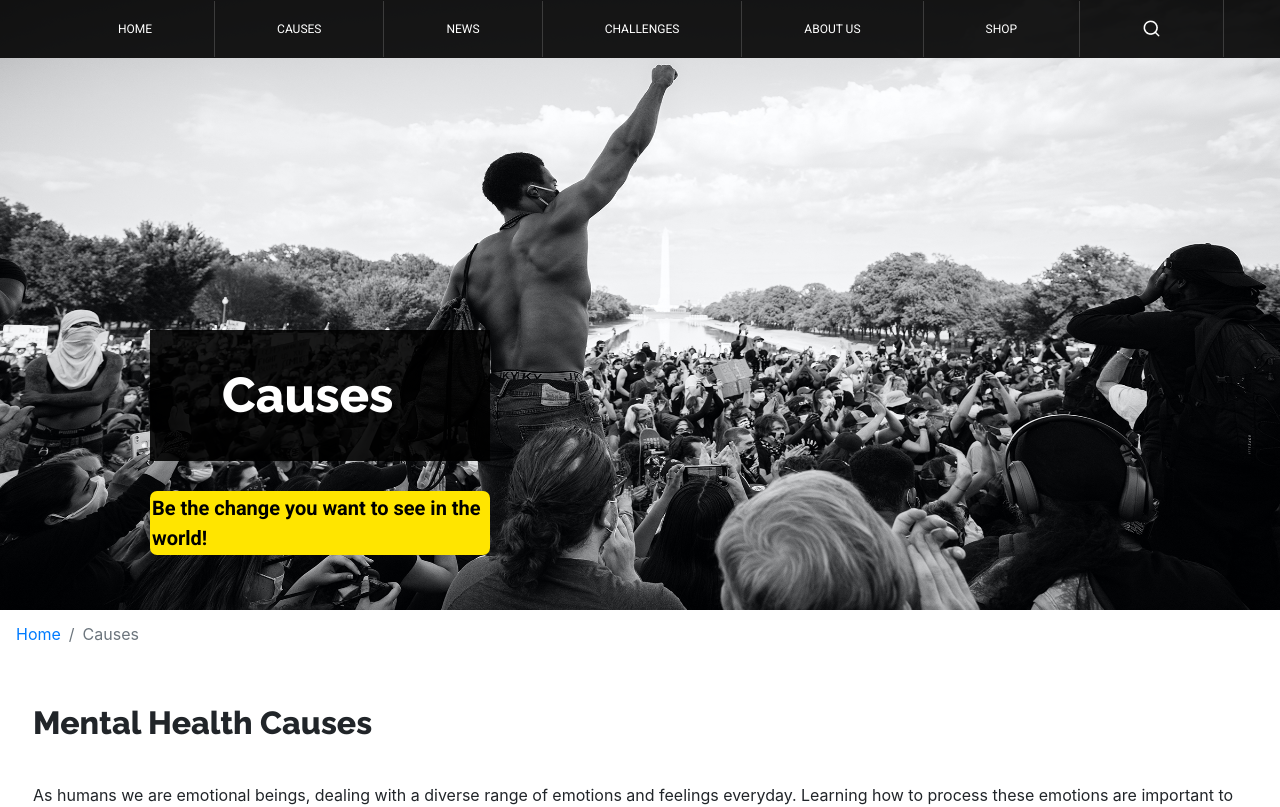
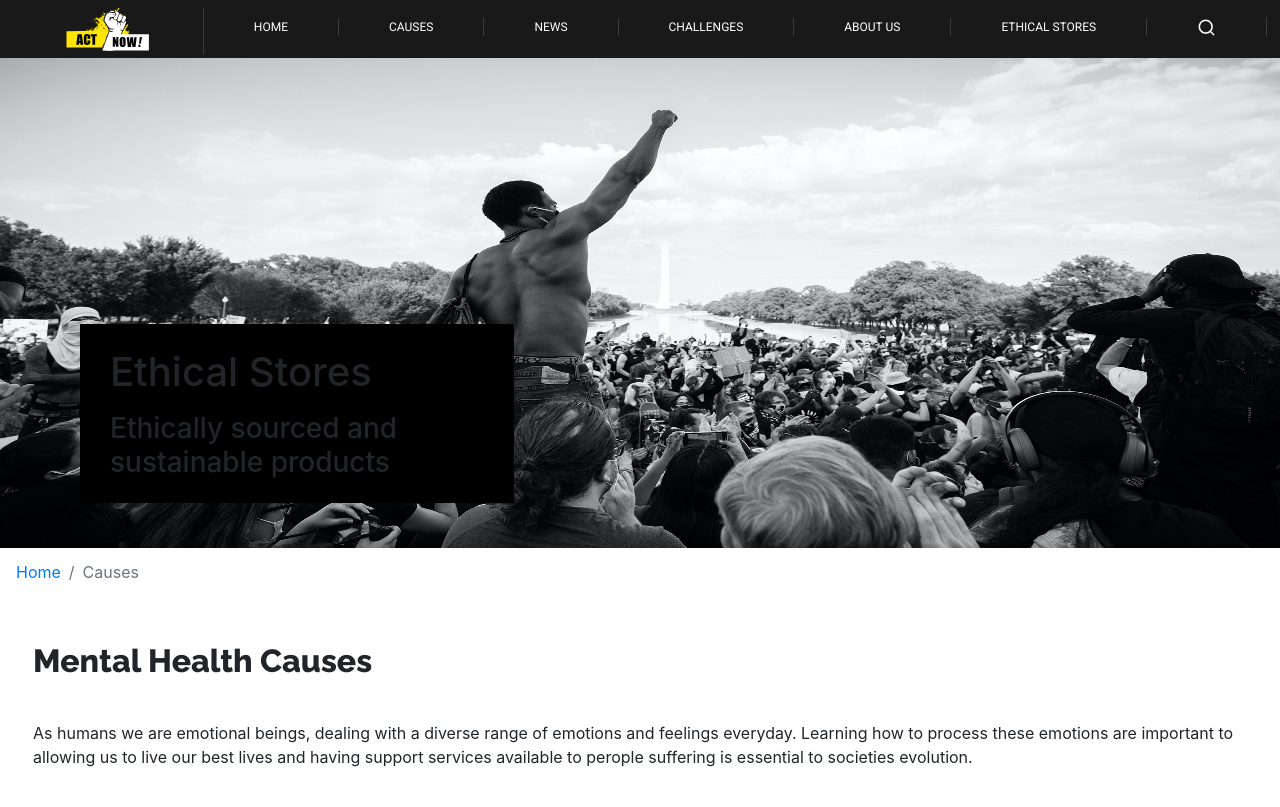
Before and after one commit to jecabm/project3, a plain HTML site: page Causes.html in a window 1280 px wide. Shown: the top 807 px of the page. Drawn offline with nearby package versions, Linux system fonts and the light colour scheme.

Commit message:
update causes

```diff
--- a/AboutMe.html
+++ b/Causes.html
@@ -20,34 +20,34 @@
 </head>
 <body>
 
-    <nav>
-<!-- Social navigation bar -->
-
-
-    <div id="menu" class="menu">
-
+    <div id="MenuMin" class="menuMin">
         <ul>
-                <a href="#"><li>HOME</li></a>
-                <a href="#"><li>CAUSES</li></a>
+            <!-- Logo to take users back to the homepage -->
+            <div class="logoSML">
+                <a href="index.html"><li><img src="images/ethical_stores/logo-small.svg"></li></a>
+            </div>
+            <!-- Text navs -->
+            <a href="index.html"><li>HOME</li></a>
+            <a href="causes.html".html><li>CAUSES</li></a>
             <a href="#"><li>NEWS</li></a>
             <a href="#"><li>CHALLENGES</li></a>
             <a href="#"><li>ABOUT US</li></a>
-                <a class="active"  href="#"><li>SHOP</li></a>
+            <!-- Changing Button Colour-->
+            <a class="storesBtn" href="ethnical_stores.html"><li>ETHICAL STORES</li></a>
             <a href="#"><li><img src="images/search.png"></li></a>
         </ul>
-
-
     </div>
 </nav>
 
-    <div class="hero">
+<div class="heroSection">
+  <div class="heroText">
+      <h1>Ethical Stores</h1>
+      <h3>Ethically sourced and sustainable products</h3>
+  </div>
+  <img src="../project3/images/peaceful hero.jpeg">
+</div>
 
-        <div class="text-hero">
-            <h1>Causes </h1 >
-            <p> Be the change you want to see in the world!</p>
-        </div>
-        <img src="images/peaceful hero.jpeg" width="" height="490">
-    </div>
+
 
       <nav aria-label="breadcrumb">
         <ol class="breadcrumb">
--- a/css/causes.css
+++ b/css/causes.css
@@ -94,7 +94,68 @@
     border-right: 0.1px solid rgb(60, 60, 60);
     font-size: 12px;
   }
+  .menuMin {
+    background-color: hsl(0, 0%, 0%, 0.9);
+    height: 58px;
+    z-index: 999;
+}
 
+.menuMin ul {
+    display: flex;
+    justify-content: center;
+    align-items: center;
+}
+
+.menuMin li {
+    padding: 0px 50px;
+    color: white;
+    font-family: "Roboto", sans-serif;
+    text-decoration: none;
+    text-decoration-line: none;
+    text-decoration-style: solid;
+    text-decoration-color: currentcolor;
+    text-decoration-thickness: auto;
+    list-style: none;
+    border-right: 0.1px solid rgb(60, 60, 60);
+    font-size: 12px;
+}
+
+.logoSML a img {
+    width: 90px;
+    display: flex;
+    margin-top: 8px;
+}
+
+  /*hero section */
+  .heroSection {
+    height: 490px;
+    width: 100%;
+}
+
+.heroSection img {
+    width: 100%;
+    height: 490px;
+}
+
+.heroText {
+    position: absolute;
+    float: left;
+    width: 48%;
+    height: 500px;
+    padding-top: 116px;
+}
+
+.heroText h1{
+    padding: 24px 0px 0px 30px;
+    background-color: #000000;
+    margin: 150px 100px 0px 80px;
+  }
+
+  .heroText h3{
+    padding: 16px 0px 24px 30px;
+    background-color: #000000;
+    margin: 0px 100px 0px 80px;
+  }
   .hero {
     height: 610px;
     width: 100%;
```
Lines whose indentation alone changed are shown as unchanged.
